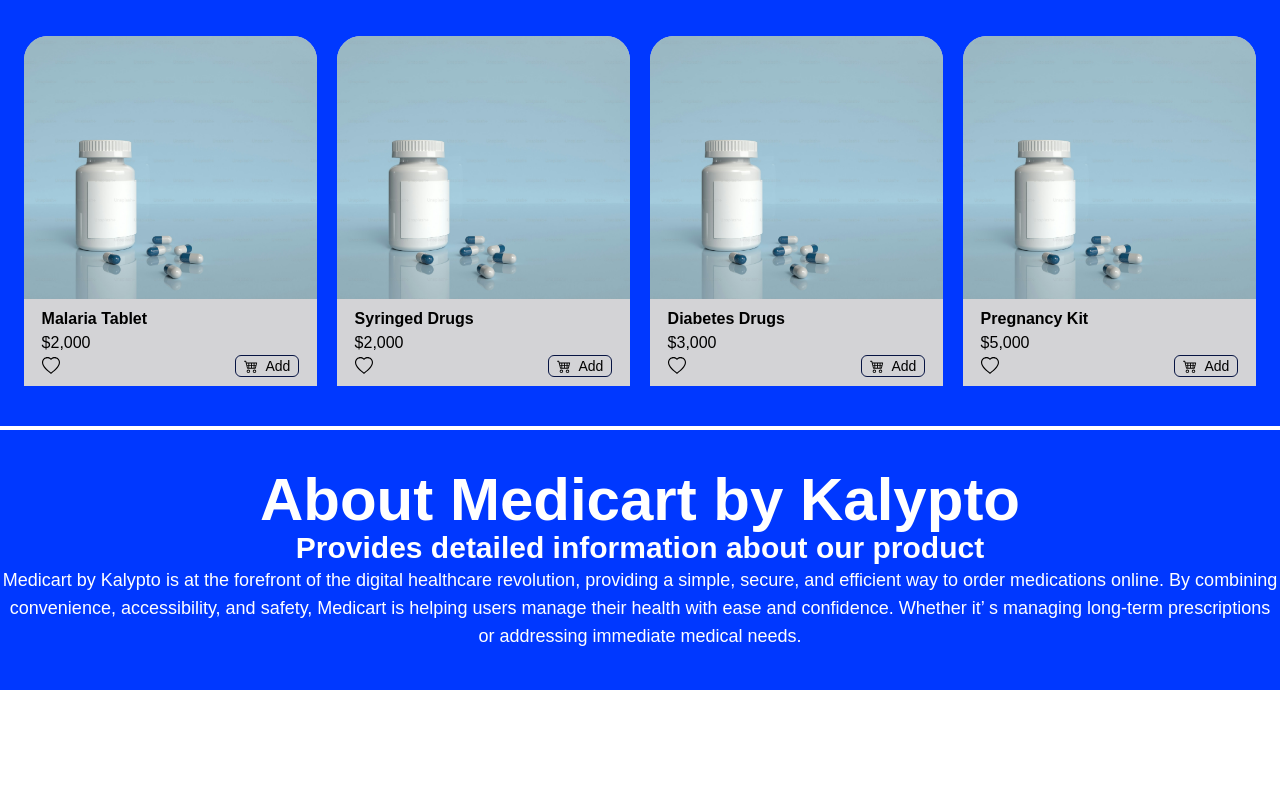
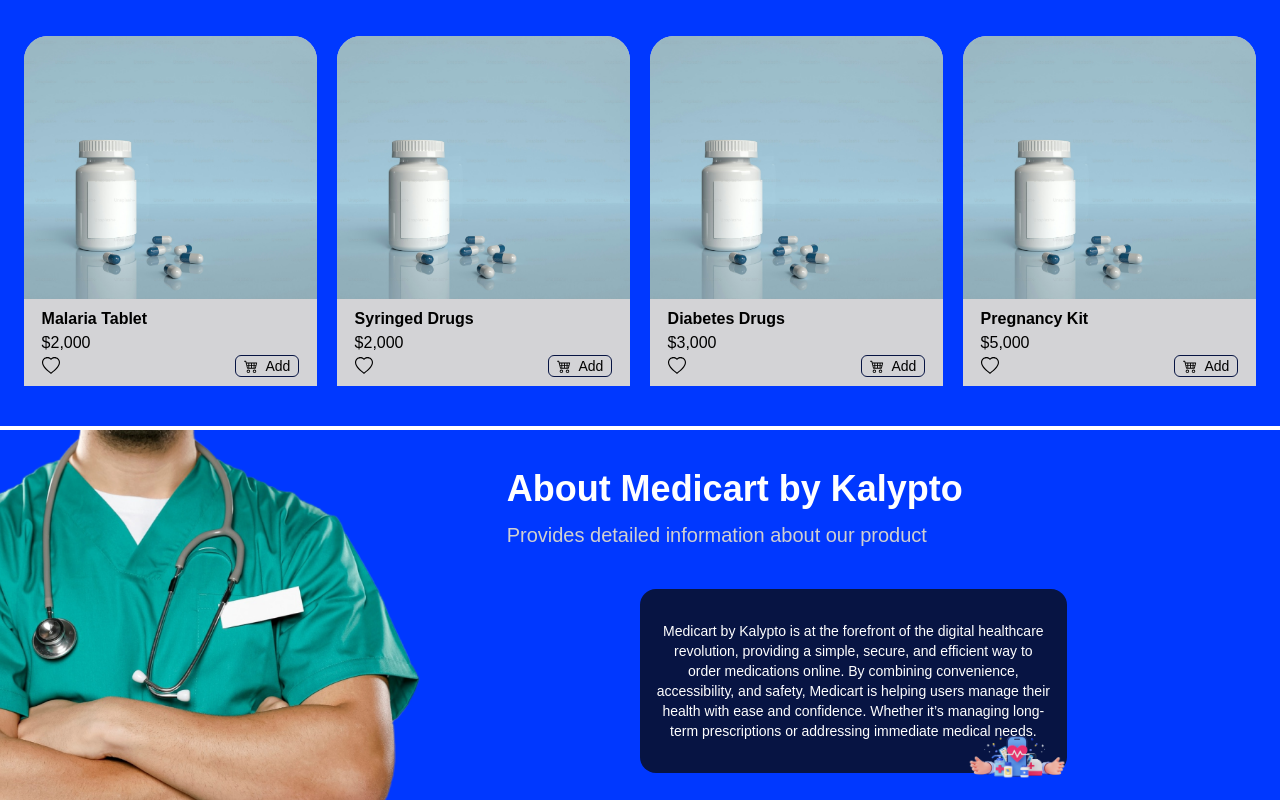
Before and after one commit to KalyptoMed/MedByKalyptoFrontend, a Next.js app: page / in a window 1280 px wide. Shown: the part 2097-2897 px from the top of the page. Before the commit the page ends 2791 px from the top, so only its background shows below. Built offline with nearby package versions, Linux system fonts and the light colour scheme.

Commit message:
feat add: about screen

```diff
--- a/src/components/Home/About.tsx
+++ b/src/components/Home/About.tsx
@@ -1,23 +1,42 @@
 import React from "react";
+import Image from "next/image";
 
 export default function About() {
   return (
-    <div className="bg-[#0038ff] h-auto py-10 flex flex-col justify-center text-center  my-1">
-      <h1 className="text-6xl font-bold text-white">
+    <div className="bg-[#0038ff] h-[370px] w-full flex flex-col md:flex-row text-center  ">
+      <div className="relative h-auto w-2/6">
+        <Image
+          src="/assets/images/smiley-male-doctor-with-crossed-arms.png"
+          alt="smiling doctor"
+          fill
+          className="object-cover "
+        />
+      </div>
+      <div className="w-4/6 py-6 flex flex-col justify-center  ">
+        <h1 className="font-extrabold text-4xl text-white my-3 md:text-left md:pl-20">
           About Medicart by Kalypto
         </h1>
-      <h3 className="text-3xl font-bold text-white">
+        <h3 className="text-[#d0d0d0] font-thin text-xl mb-10 text-center md:text-left md:pl-20">
           Provides detailed information about our product
         </h3>
-      <div className="flex justify-center">
-        <h6 className="text-white text-lg">
+        <div className=" bg-[#071443] h-auto w-3/6 rounded-2xl py-8 px-4 mx-auto relative">
+          <h6 className="text-white text-sm ">
             Medicart by Kalypto is at the forefront of the digital healthcare
             revolution, providing a simple, secure, and efficient way to order
             medications online. By combining convenience, accessibility, and
             safety, Medicart is helping users manage their health with ease and
-          confidence. Whether it’ s managing long-term prescriptions or
+            confidence. Whether it’s managing long-term prescriptions or
             addressing immediate medical needs.
           </h6>
+          <div className="absolute right-0 bottom-[-3%] flex-grow justify-end w-[100px] h-[50px]">
+            <Image
+              src="/assets/images/mobilehealth.png"
+              alt="medicart logo"
+              fill
+              className="object-cover"
+            />
+          </div>
+        </div>
       </div>
     </div>
   );
```
Also changed, not shown: public/assets/Images/mobilehealth.png (added), public/assets/Images/smiley-male-doctor-with-crossed-arms.png (added). Lines whose indentation alone changed are shown as unchanged.
